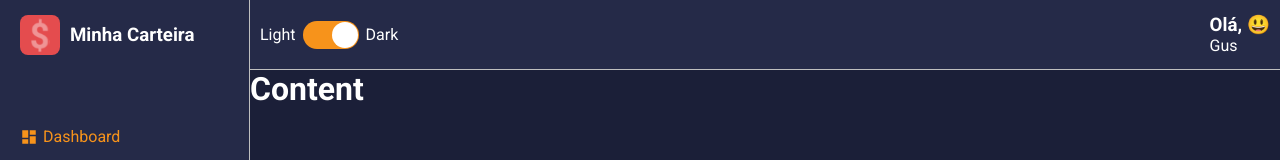
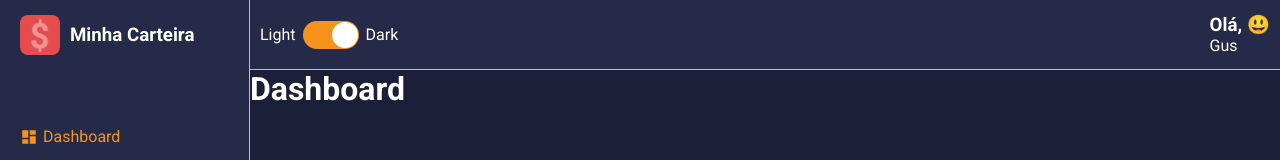
Before and after one commit to gusintheeshell/react-dashboard-financial, a React (Create React App) app: page / in a window 1280 px wide. Shown: the top 160 px of the page. Built offline with nearby package versions, Linux system fonts and the light colour scheme.

Commit message:
refactor: implement interface aux

```diff
--- a/src/App.tsx
+++ b/src/App.tsx
@@ -3,15 +3,17 @@ import { ThemeProvider } from "styled-components"
 
 import GlobalStyles from "./styles/GlobalStyles"
 import Layout from "./components/Layout"
+import Dashboard from "./pages/Dashboard"
 
-import light from "./styles/themes/light"
 import dark from "./styles/themes/dark"
 
 const App: React.FC = () => {
   return (
     <ThemeProvider theme={dark}>
       <GlobalStyles />
-      <Layout />
+      <Layout>
+        <Dashboard />
+      </Layout>
     </ThemeProvider>
   )
 }
--- a/src/components/Content/index.tsx
+++ b/src/components/Content/index.tsx
@@ -1,12 +1,13 @@
-import React from "react"
+import React, { PropsWithChildren } from "react"
 
 import { Container } from "./styles"
+import { AuxProps } from "@/interfaces/AuxProps.interface"
 
-const Content: React.FC = () => {
+const Content: React.FC<PropsWithChildren<AuxProps>> = ({ children }) => {
   return (
-    <Container>
-      <h1>Content</h1>
-    </Container>
+    <>
+      <Container>{children}</Container>
+    </>
   )
 }
 
--- a/src/components/Layout/index.tsx
+++ b/src/components/Layout/index.tsx
@@ -1,17 +1,18 @@
-import React from "react"
+import React, { PropsWithChildren } from "react"
 
 import { Grid } from "./styles"
 
 import MainHeader from "../MainHeader"
 import Aside from "../Aside"
 import Content from "../Content"
+import { AuxProps } from "@/interfaces/AuxProps.interface"
 
-const Layout: React.FC = () => {
+const Layout: React.FC<PropsWithChildren<AuxProps>> = ({ children }) => {
   return (
     <Grid>
       <MainHeader />
       <Aside />
-      <Content />
+      <Content>{children}</Content>
     </Grid>
   )
 }
--- /dev/null
+++ b/src/interfaces/AuxProps.interface.ts
@@ -0,0 +1,5 @@
+import { ReactNode } from "react"
+
+export interface AuxProps {
+  children: ReactNode
+}
```
